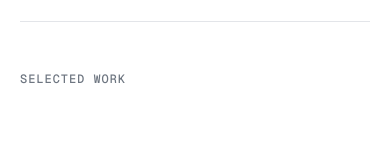
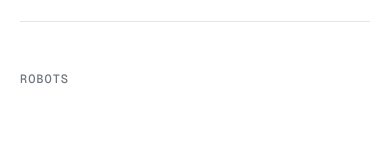
Before and after one commit to jonathango98/portfolio-website, a Next.js app: page / in a window 390 px wide. Shown: the part 607-750 px from the top of the page. Built offline with nearby package versions, Linux system fonts and the light colour scheme.

Commit message:
change image ratio

```diff
--- a/app/page.module.css
+++ b/app/page.module.css
@@ -136,7 +136,7 @@
   position: relative;
   flex: none;
   width: 96px;
-  height: 72px;
+  height: 96px;
   border-radius: var(--r-sm);
   overflow: hidden;
   background: var(--mist);
@@ -309,7 +309,7 @@
   }
   .workThumb {
     width: 72px;
-    height: 60px;
+    height: 72px;
   }
   .miniRow {
     grid-template-columns: 1fr;
--- a/app/page.tsx
+++ b/app/page.tsx
@@ -120,7 +120,7 @@ export default function Home() {
 
         <section id="work" className={styles.section} aria-labelledby="work-h">
           <h2 id="work-h" className={`label ${styles.sectionLabel}`}>
-            Selected work
+            ROBOTS
           </h2>
           <ul className={styles.rows}>
             {work.map((w) => (
```
